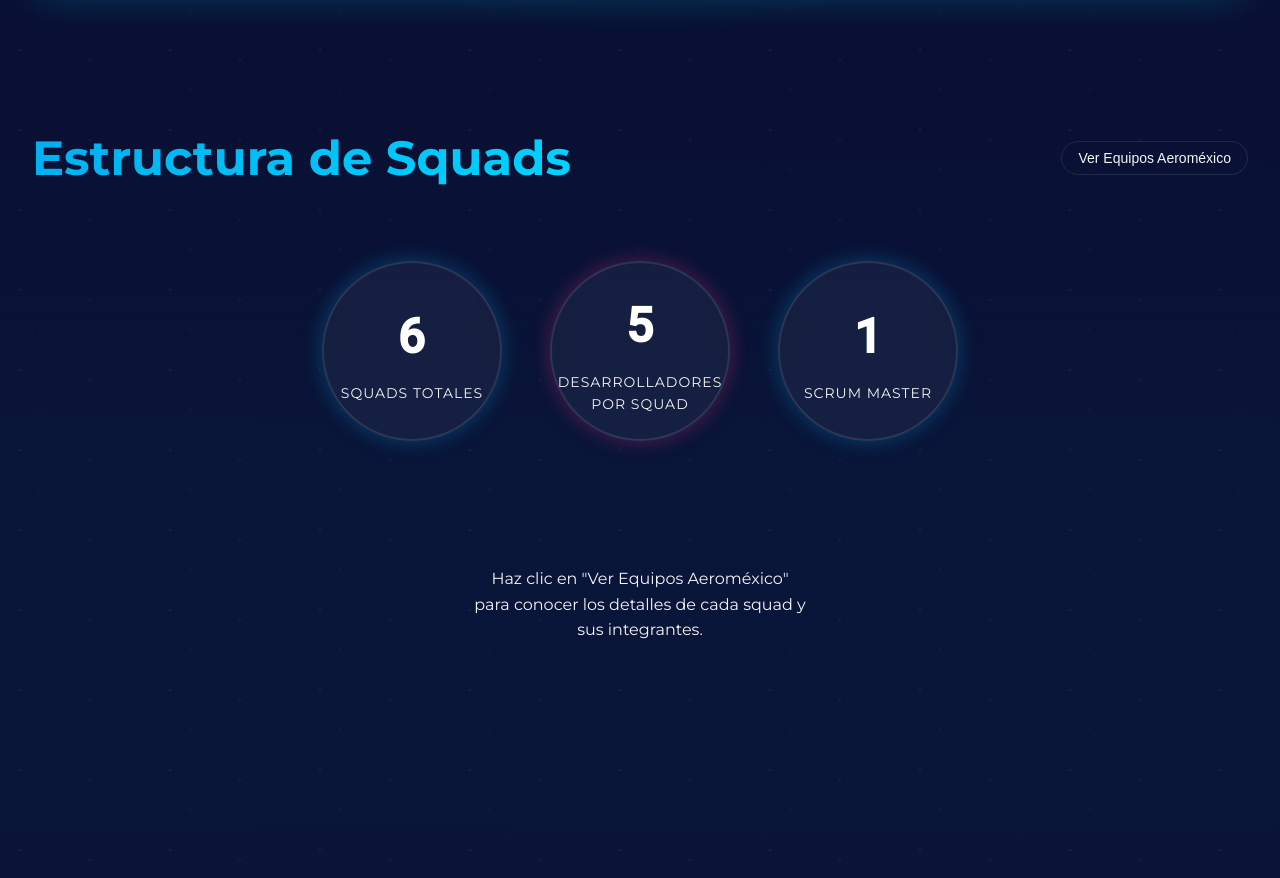
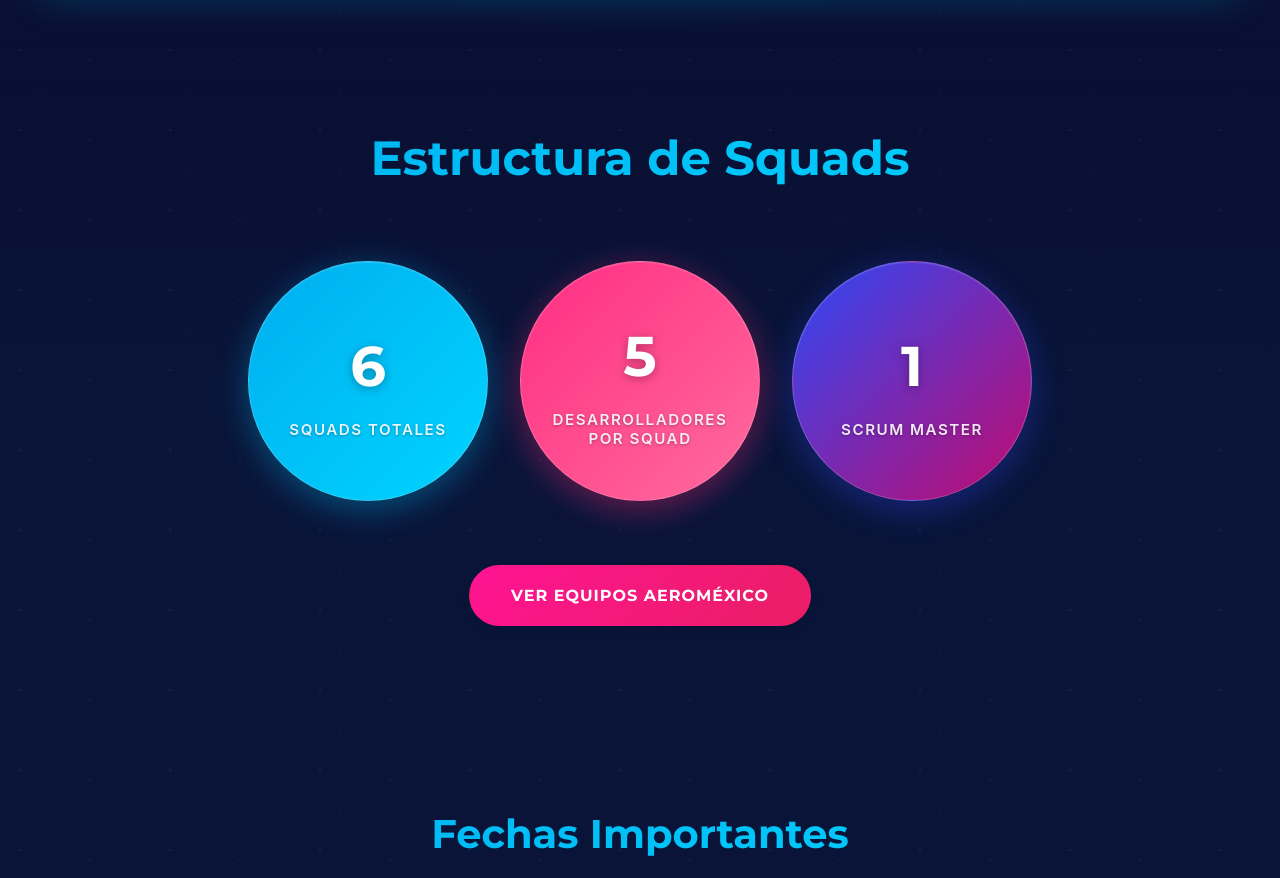
Before and after one commit to PedroAbaonza/am-ia-league2025, an Angular app in the folder am-ia-league/: page / in a window 1280 px wide. Shown: the part 4540-5418 px from the top of the page. Built offline with nearby package versions, Linux system fonts and the light colour scheme.

Commit message:
Improved squads section

```diff
--- a/am-ia-league/src/app/components/squads-overview/squads-overview.component.html
+++ b/am-ia-league/src/app/components/squads-overview/squads-overview.component.html
@@ -2,9 +2,6 @@
   <div class="container">
     <div class="section-header">
       <h2 class="section-title gradient-text">Estructura de Squads</h2>
-      <button class="details-toggle-btn" (click)="toggleSquadsDetails()">
-        {{ showSquadsDetails ? 'Ocultar' : 'Ver' }} Equipos Aeroméxico
-      </button>
     </div>
 
     <!-- Stats Generales -->
@@ -17,29 +14,28 @@
         <div class="stat-number font-mono">5</div>
         <div class="stat-label">Desarrolladores por Squad</div>
       </div>
-      <div class="stat-circle glow-blue">
+      <div class="stat-circle glow-gradient">
         <div class="stat-number font-mono">1</div>
         <div class="stat-label">Scrum Master</div>
       </div>
     </div>
 
-    <!-- Mensaje cuando está oculto -->
-    <div class="teams-preview" *ngIf="!showSquadsDetails">
-      <div class="preview-content">
-        <p class="preview-description">
-          Haz clic en "Ver Equipos Aeroméxico" para conocer los detalles de cada squad y sus integrantes.
-        </p>
-      </div>
+    <!-- Button to toggle squads visibility -->
+    <div class="cta-section">
+      <button class="cta-btn primary" (click)="toggleSquadsDetails()">
+        {{ showSquadsDetails ? "Ocultar Equipos" : "Ver Equipos Aeroméxico" }}
+      </button>
     </div>
 
     <!-- Grid de Squads cuando está visible -->
     <div class="squads-grid" *ngIf="showSquadsDetails">
-      <div class="squad-card"
-           *ngFor="let squad of squads; let i = index"
-           [style.border-color]="squad.color"
-           [class.glow-blue]="squad.color === '#00AEEF'"
-           [class.glow-pink]="squad.color === '#FF2D82'">
-
+      <div
+        class="squad-card"
+        *ngFor="let squad of squads; let i = index"
+        [style.border-color]="squad.color"
+        [class.glow-blue]="squad.color === '#00AEEF'"
+        [class.glow-pink]="squad.color === '#FF2D82'"
+      >
         <div class="squad-header">
           <h3 class="squad-name">{{ squad.name }}</h3>
           <div class="squad-points font-mono" [style.color]="squad.color">
@@ -48,9 +44,11 @@
         </div>
 
         <div class="squad-position">
-          <span class="position-badge"
-                [class]="'position-' + (i + 1)"
-                [style.background]="getPositionColor(i + 1)">
+          <span
+            class="position-badge"
+            [class]="'position-' + (i + 1)"
+            [style.background]="getPositionColor(i + 1)"
+          >
             #{{ i + 1 }}
           </span>
         </div>
@@ -74,10 +72,11 @@
 
         <div class="squad-progress">
           <div class="progress-bar">
-            <div class="progress-fill"
-                 [style.width]="getProgressPercentage(squad.totalPoints) + '%'"
-                 [style.background]="squad.color">
-            </div>
+            <div
+              class="progress-fill"
+              [style.width]="getProgressPercentage(squad.totalPoints) + '%'"
+              [style.background]="squad.color"
+            ></div>
           </div>
           <div class="progress-text">
             {{ getProgressPercentage(squad.totalPoints) }}% del objetivo
@@ -89,7 +88,6 @@
     <!-- Progreso por Ruta y Retos Especiales -->
     <div class="progress-challenges-section" *ngIf="showSquadsDetails">
       <div class="progress-challenges-grid">
-
         <!-- Progreso por Ruta -->
         <div class="progress-routes-card">
           <div class="card-header">
@@ -98,18 +96,28 @@
           </div>
 
           <div class="routes-list">
-            <div class="route-item completed" *ngFor="let route of completedRoutes">
+            <div
+              class="route-item completed"
+              *ngFor="let route of completedRoutes"
+            >
               <div class="route-info">
                 <div class="route-name">{{ route.name }}</div>
-                <div class="route-progress">Promedio: {{ route.averagePoints }} pts</div>
+                <div class="route-progress">
+                  Promedio: {{ route.averagePoints }} pts
+                </div>
               </div>
               <div class="route-status completed-status">Completada</div>
             </div>
 
-            <div class="route-item in-progress" *ngFor="let route of inProgressRoutes">
+            <div
+              class="route-item in-progress"
+              *ngFor="let route of inProgressRoutes"
+            >
               <div class="route-info">
                 <div class="route-name">{{ route.name }}</div>
-                <div class="route-progress">Promedio: {{ route.averagePoints }} pts</div>
+                <div class="route-progress">
+                  Promedio: {{ route.averagePoints }} pts
+                </div>
               </div>
               <div class="route-status progress-status">En progreso</div>
             </div>
@@ -117,7 +125,9 @@
             <div class="route-item pending" *ngFor="let route of pendingRoutes">
               <div class="route-info">
                 <div class="route-name">{{ route.name }}</div>
-                <div class="route-progress">Promedio: {{ route.averagePoints }} pts</div>
+                <div class="route-progress">
+                  Promedio: {{ route.averagePoints }} pts
+                </div>
               </div>
               <div class="route-status pending-status">Pendiente</div>
             </div>
@@ -143,19 +153,27 @@
           </div>
 
           <div class="challenges-list">
-            <div class="challenge-item" *ngFor="let challenge of specialChallenges">
+            <div
+              class="challenge-item"
+              *ngFor="let challenge of specialChallenges"
+            >
               <div class="challenge-info">
                 <div class="challenge-name">{{ challenge.name }}</div>
                 <div class="challenge-points">+{{ challenge.points }} pts</div>
               </div>
-              <div class="challenge-status"
-                   [class]="challenge.status === 'Aceptado' ? 'accepted-status' : 'pending-challenge-status'">
+              <div
+                class="challenge-status"
+                [class]="
+                  challenge.status === 'Aceptado'
+                    ? 'accepted-status'
+                    : 'pending-challenge-status'
+                "
+              >
                 {{ challenge.status }}
               </div>
             </div>
           </div>
         </div>
-
       </div>
     </div>
   </div>
--- a/am-ia-league/src/app/components/squads-overview/squads-overview.component.scss
+++ b/am-ia-league/src/app/components/squads-overview/squads-overview.component.scss
@@ -16,77 +16,183 @@
 }
 
 .section-header {
-  display: flex;
-  justify-content: space-between;
-  align-items: center;
+  text-align: center;
   margin-bottom: 4rem;
-  flex-wrap: wrap;
-  gap: 2rem;
 }
 
 .section-title {
   font-size: clamp(2rem, 5vw, 3rem);
   font-weight: 700;
+  background: linear-gradient(
+    135deg,
+    var(--aviation-blue),
+    var(--sky-blue-neon)
+  );
+  -webkit-background-clip: text;
+  -webkit-text-fill-color: transparent;
+  background-clip: text;
   margin: 0;
 }
 
-.details-toggle-btn {
-  padding: 0.5rem 1rem;
-  background: transparent;
-  color: var(--text-secondary);
-  border: 1px solid var(--card-border);
-  border-radius: 20px;
+// CTA Button (similar to hero section)
+.cta-btn {
+  padding: 1.2rem 2.5rem;
+  border: none;
+  border-radius: 50px;
+  font-family: "Montserrat", sans-serif;
+  font-weight: 700;
+  font-size: 1rem;
   cursor: pointer;
-  transition: all 0.3s ease;
-  font-weight: 500;
-  font-size: 0.875rem;
+  transition: transform 0.3s ease, box-shadow 0.3s ease,
+    background-color 0.3s ease;
+  min-width: 180px;
+  text-transform: uppercase;
+  letter-spacing: 1px;
+  box-shadow: 0 4px 15px rgba(0, 0, 0, 0.1);
+  will-change: transform;
+  transform: translateZ(0);
 
-  &:hover {
-    color: var(--aviation-blue);
-    border-color: var(--aviation-blue);
-    background: rgba(0, 174, 239, 0.05);
+  &.primary {
+    background: linear-gradient(135deg, #ff1493, #e91e63);
+    color: white;
+    border: 2px solid transparent;
+
+    &:hover {
+      transform: translate3d(0, -2px, 0);
+      box-shadow: 0 6px 20px rgba(255, 20, 147, 0.3);
+    }
+  }
+
+  &.secondary {
+    background: white;
+    color: #ff1493;
+    border: 2px solid #ff1493;
+
+    &:hover {
+      background: #ff1493;
+      color: white;
+      transform: translate3d(0, -2px, 0);
+      box-shadow: 0 6px 20px rgba(255, 20, 147, 0.25);
+    }
+  }
+
+  &.tertiary {
+    background: transparent;
+    color: white;
+    border: 2px solid rgba(0, 191, 255, 0.8);
+
+    &:hover {
+      background: #00bfff;
+      color: white;
+      transform: translate3d(0, -2px, 0);
+      box-shadow: 0 6px 20px rgba(0, 191, 255, 0.3);
+    }
   }
 }
 
 .squad-stats {
   display: flex;
   justify-content: center;
-  gap: 3rem;
+  gap: 2rem;
   margin-bottom: 4rem;
   flex-wrap: wrap;
 }
 
 .stat-circle {
-  width: 180px;
-  height: 180px;
+  width: 240px;
+  height: 240px;
   border-radius: 50%;
-  background: var(--card-bg);
-  border: 2px solid var(--card-border);
   display: flex;
   flex-direction: column;
   align-items: center;
   justify-content: center;
-  backdrop-filter: blur(10px);
-  transition: all 0.3s ease;
+  position: relative;
+  transition: all 0.4s cubic-bezier(0.4, 0, 0.2, 1);
+  cursor: pointer;
+
+  // Badge-like styling similar to points-badge
+  backdrop-filter: blur(15px);
+  border: 1px solid rgba(255, 255, 255, 0.2);
 
   &:hover {
-    transform: translateY(-5px);
+    transform: translateY(-8px) scale(1.05);
+  }
+
+  // Specific colors for each stat (badge-like styling)
+  &.glow-blue {
+    background: linear-gradient(
+      135deg,
+      var(--aviation-blue),
+      var(--sky-blue-neon)
+    );
+    box-shadow: 0 8px 32px rgba(0, 174, 239, 0.4), 0 4px 16px rgba(0, 0, 0, 0.2),
+      inset 0 1px 0 rgba(255, 255, 255, 0.1);
+
+    &:hover {
+      box-shadow: 0 12px 40px rgba(0, 174, 239, 0.6),
+        0 8px 25px rgba(0, 174, 239, 0.3),
+        inset 0 1px 0 rgba(255, 255, 255, 0.2);
+    }
+  }
+
+  &.glow-pink {
+    background: linear-gradient(135deg, var(--squadron-pink), #ff6b9d);
+    box-shadow: 0 8px 32px rgba(255, 45, 130, 0.4),
+      0 4px 16px rgba(0, 0, 0, 0.2), inset 0 1px 0 rgba(255, 255, 255, 0.1);
+
+    &:hover {
+      box-shadow: 0 12px 40px rgba(255, 45, 130, 0.6),
+        0 8px 25px rgba(255, 45, 130, 0.3),
+        inset 0 1px 0 rgba(255, 255, 255, 0.2);
+    }
+  }
+
+  &.glow-gradient {
+    background: linear-gradient(135deg, #2d48f7, #c10b6e);
+    box-shadow: 0 8px 32px rgba(45, 72, 247, 0.4), 0 4px 16px rgba(0, 0, 0, 0.2),
+      inset 0 1px 0 rgba(255, 255, 255, 0.1);
+
+    &:hover {
+      box-shadow: 0 12px 40px rgba(45, 72, 247, 0.6),
+        0 8px 25px rgba(193, 11, 110, 0.3),
+        inset 0 1px 0 rgba(255, 255, 255, 0.2);
+    }
   }
 }
 
 .stat-number {
-  font-size: 3rem;
-  font-weight: 700;
-  color: var(--text-primary);
+  font-size: 3.5rem;
+  font-weight: 800;
+  color: white;
   margin-bottom: 0.5rem;
+  font-family: "Montserrat", sans-serif;
+  position: relative;
+  z-index: 1;
+  transition: all 0.3s ease;
+  text-shadow: 0 2px 10px rgba(0, 0, 0, 0.3);
+
+  .stat-circle:hover & {
+    transform: scale(1.1);
+    text-shadow: 0 4px 20px rgba(255, 255, 255, 0.5);
+  }
 }
 
 .stat-label {
-  font-size: 0.875rem;
-  color: var(--text-secondary);
+  font-size: 0.95rem;
+  color: rgba(255, 255, 255, 0.9);
   text-align: center;
   text-transform: uppercase;
-  letter-spacing: 1px;
+  letter-spacing: 1.5px;
+  font-weight: 600;
+  font-family: "Inter", sans-serif;
+  position: relative;
+  z-index: 1;
+  text-shadow: 0 1px 3px rgba(0, 0, 0, 0.3);
+  line-height: 1.3;
+  width: 100%;
+  max-width: 180px;
+  margin: 0 auto;
+  display: block;
 }
 
 .squads-grid {
@@ -231,28 +337,6 @@
   font-size: 0.875rem;
   color: var(--text-muted);
   text-align: center;
-}
-
-// Teams Preview Styles
-.teams-preview {
-  display: flex;
-  justify-content: center;
-  align-items: center;
-  min-height: 200px;
-  margin: 2rem 0;
-}
-
-.preview-content {
-  text-align: center;
-  max-width: 400px;
-  padding: 2rem;
-}
-
-.preview-description {
-  font-size: 1rem;
-  color: var(--text-secondary);
-  margin: 0;
-  line-height: 1.6;
 }
 
 // Progress and Challenges Section
@@ -486,8 +570,10 @@
     text-align: center;
   }
 
-  .details-toggle-btn {
-    font-size: 0.8rem;
+  .cta-btn {
+    padding: 1rem 2rem;
+    font-size: 0.9rem;
+    min-width: 160px;
   }
 
   .squad-stats {
@@ -495,12 +581,18 @@
   }
 
   .stat-circle {
-    width: 150px;
-    height: 150px;
+    width: 180px;
+    height: 180px;
   }
 
   .stat-number {
     font-size: 2.5rem;
+  }
+
+  .stat-label {
+    font-size: 0.85rem;
+    letter-spacing: 1px;
+    max-width: 140px;
   }
 
   .squads-grid {
@@ -518,10 +610,6 @@
     margin-bottom: 1rem;
   }
 
-  .preview-content {
-    padding: 1.5rem 1rem;
-  }
-
   .progress-challenges-grid {
     grid-template-columns: 1fr;
     gap: 2rem;
@@ -536,3 +624,10 @@
     font-size: 2rem;
   }
 }
+
+// CTA Section for button positioning
+.cta-section {
+  display: flex;
+  justify-content: center;
+  margin: 3rem 0;
+}
```
